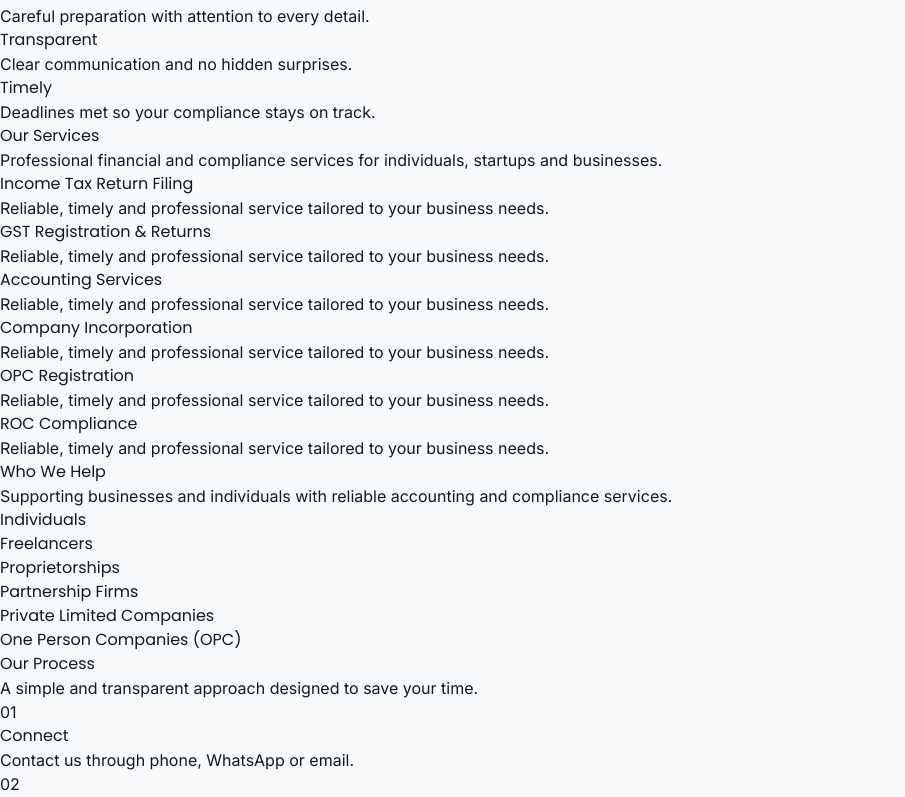
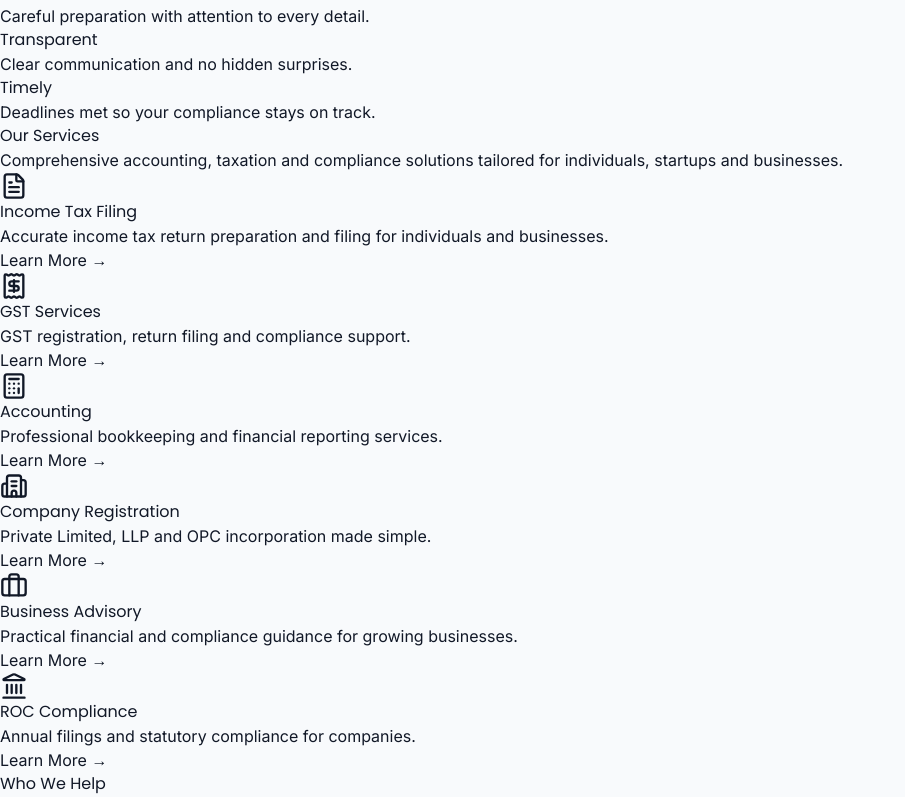
Before and after one commit to theauditpulse-ctrl/auditpulse-website, a React (Vite) app: page / in a window 1280 px wide. Shown: the part 903-1700 px from the top of the page, without its empty margins (0-905 px from the left). Built offline with nearby package versions, Linux system fonts and the light colour scheme.

Commit message:
Homepage V2 completed

```diff
--- a/src/components/home/Services.jsx
+++ b/src/components/home/Services.jsx
@@ -1,43 +1,95 @@
+import {
+  FileText,
+  Receipt,
+  Calculator,
+  Building2,
+  Briefcase,
+  Landmark,
+} from "lucide-react";
+
 function Services() {
   const services = [
-    "Income Tax Return Filing",
-    "GST Registration & Returns",
-    "Accounting Services",
-    "Company Incorporation",
-    "OPC Registration",
-    "ROC Compliance",
+    {
+      icon: FileText,
+      title: "Income Tax Filing",
+      description:
+        "Accurate income tax return preparation and filing for individuals and businesses.",
+    },
+    {
+      icon: Receipt,
+      title: "GST Services",
+      description:
+        "GST registration, return filing and compliance support.",
+    },
+    {
+      icon: Calculator,
+      title: "Accounting",
+      description:
+        "Professional bookkeeping and financial reporting services.",
+    },
+    {
+      icon: Building2,
+      title: "Company Registration",
+      description:
+        "Private Limited, LLP and OPC incorporation made simple.",
+    },
+    {
+      icon: Briefcase,
+      title: "Business Advisory",
+      description:
+        "Practical financial and compliance guidance for growing businesses.",
+    },
+    {
+      icon: Landmark,
+      title: "ROC Compliance",
+      description:
+        "Annual filings and statutory compliance for companies.",
+    },
   ];
 
   return (
-    <section className="bg-[#F8FAFC] py-20">
+    <section className="bg-[#F8FAFC] py-24">
       <div className="mx-auto max-w-7xl px-6">
 
-        <h2 className="text-center text-4xl font-bold text-[#0F3D91]">
-          Our Services
-        </h2>
+        <div className="text-center">
+          <h2 className="text-4xl font-bold text-[#0F3D91]">
+            Our Services
+          </h2>
 
-        <p className="mt-4 text-center text-gray-600">
-          Professional financial and compliance services for individuals,
-          startups and businesses.
-        </p>
+          <p className="mt-4 text-lg text-gray-600">
+            Comprehensive accounting, taxation and compliance solutions
+            tailored for individuals, startups and businesses.
+          </p>
+        </div>
 
-        <div className="mt-12 grid gap-6 md:grid-cols-2 lg:grid-cols-3">
+        <div className="mt-14 grid gap-8 md:grid-cols-2 lg:grid-cols-3">
 
-          {services.map((service) => (
-            <div
-              key={service}
-              className="rounded-xl bg-white p-8 shadow hover:shadow-xl transition"
-            >
-              <h3 className="text-xl font-semibold text-[#0F3D91]">
-                {service}
-              </h3>
+          {services.map((service) => {
+            const Icon = service.icon;
 
-              <p className="mt-3 text-gray-600">
-                Reliable, timely and professional service tailored to your
-                business needs.
-              </p>
-            </div>
-          ))}
+            return (
+              <div
+                key={service.title}
+                className="group rounded-2xl bg-white p-8 shadow-lg transition-all duration-300 hover:-translate-y-2 hover:shadow-2xl"
+              >
+                <div className="flex h-14 w-14 items-center justify-center rounded-xl bg-blue-100 text-[#0F3D91] group-hover:bg-[#0F3D91] group-hover:text-white transition-all duration-300">
+                  <Icon size={28} />
+                </div>
+
+                <h3 className="mt-6 text-2xl font-semibold text-[#0F3D91]">
+                  {service.title}
+                </h3>
+
+                <p className="mt-4 leading-7 text-gray-600">
+                  {service.description}
+                </p>
+
+                <button className="mt-8 font-semibold text-[#FF8C00] hover:underline">
+                  Learn More →
+                </button>
+              </div>
+            );
+          })}
 
         </div>
 
```
